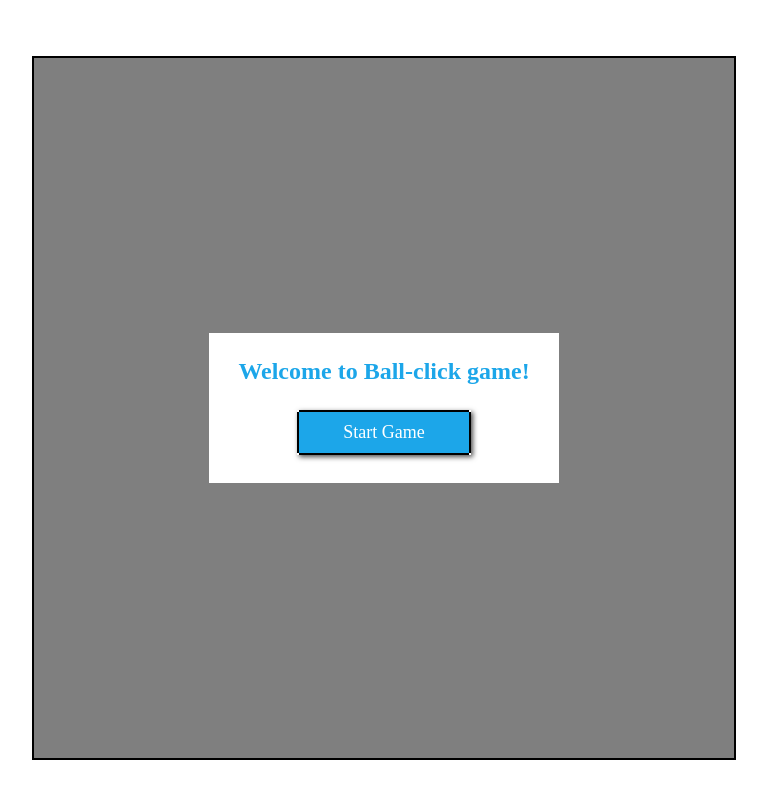
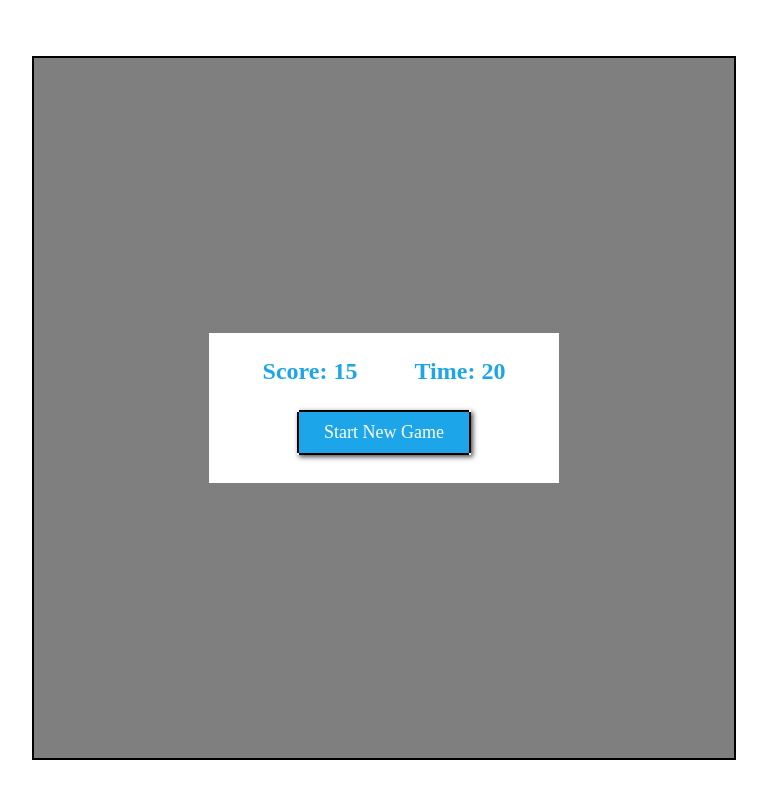
Before and after one commit to MishaHnatyshyn/ball-click-game, a website built with webpack: page public/index.html in a window 1280 px wide. Shown: the whole page, without its empty margins (256-1023 px from the left). Built offline with nearby package versions, Linux system fonts and the light colour scheme.

Commit message:
append results

```diff
--- a/src/js/index.js
+++ b/src/js/index.js
@@ -1 +1,4 @@
-import '../scss/index.scss'
+import '../scss/index.scss';
+import showResult from "./result";
+
+showResult(15, 20);
--- /dev/null
+++ b/src/js/result.js
@@ -0,0 +1,12 @@
+export default function showResult(score, time) {
+    let scoreBlock = document.querySelector(".finish__form-score"),
+        timeBlock = document.querySelector(".finish__form-time");
+
+    let scoreResult = document.createElement("span");
+    scoreResult.innerText = " " + score;
+    let timeResult = document.createElement("span");
+    timeResult.innerText = " " + time;
+
+    scoreBlock.appendChild(scoreResult);
+    timeBlock.appendChild(timeResult);
+}
--- a/src/scss/popUp.scss
+++ b/src/scss/popUp.scss
@@ -20,7 +20,7 @@ body {
   left: 0;
   background: rgba(0,0,0,0.5);
   z-index: 99999;
-  display: flex;
+  display: none;
   align-items: center;
   justify-content: center;
 
@@ -49,6 +49,10 @@ body {
       background: $main-color;
       cursor: pointer;
       box-shadow: 2px 2px 5px 0px rgba(0, 0, 0, .7);
+
+      &:active {
+        top: 2px;
+      }
     }
   }
 }
@@ -61,7 +65,7 @@ body {
   left: 0;
   background: rgba(0,0,0,0.5);
   z-index: 99999;
-  display: none;
+  display: flex;
   align-items: center;
   justify-content: center;
 
@@ -93,6 +97,10 @@ body {
       background: $main-color;
       cursor: pointer;
       box-shadow: 2px 2px 5px 0px rgba(0, 0, 0, .7);
+
+      &:active {
+        top: 2px;
+      }
     }
   }
 }
```
Also changed, not shown: 1 other file.
